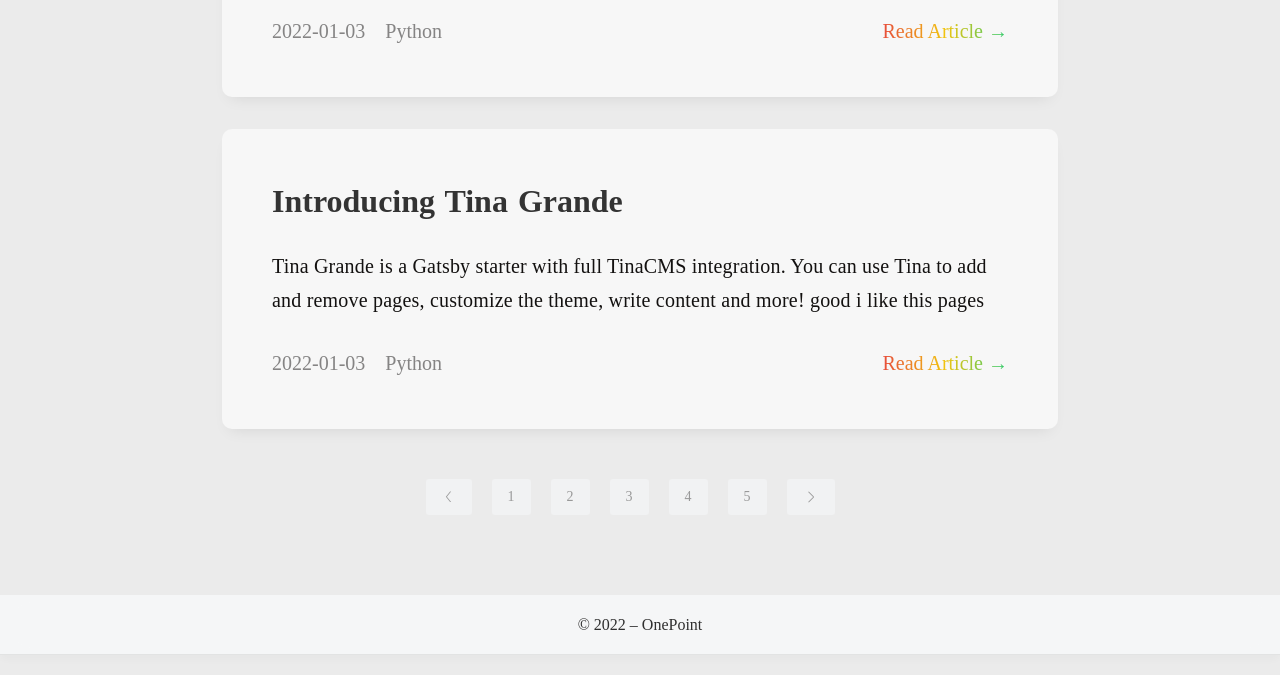
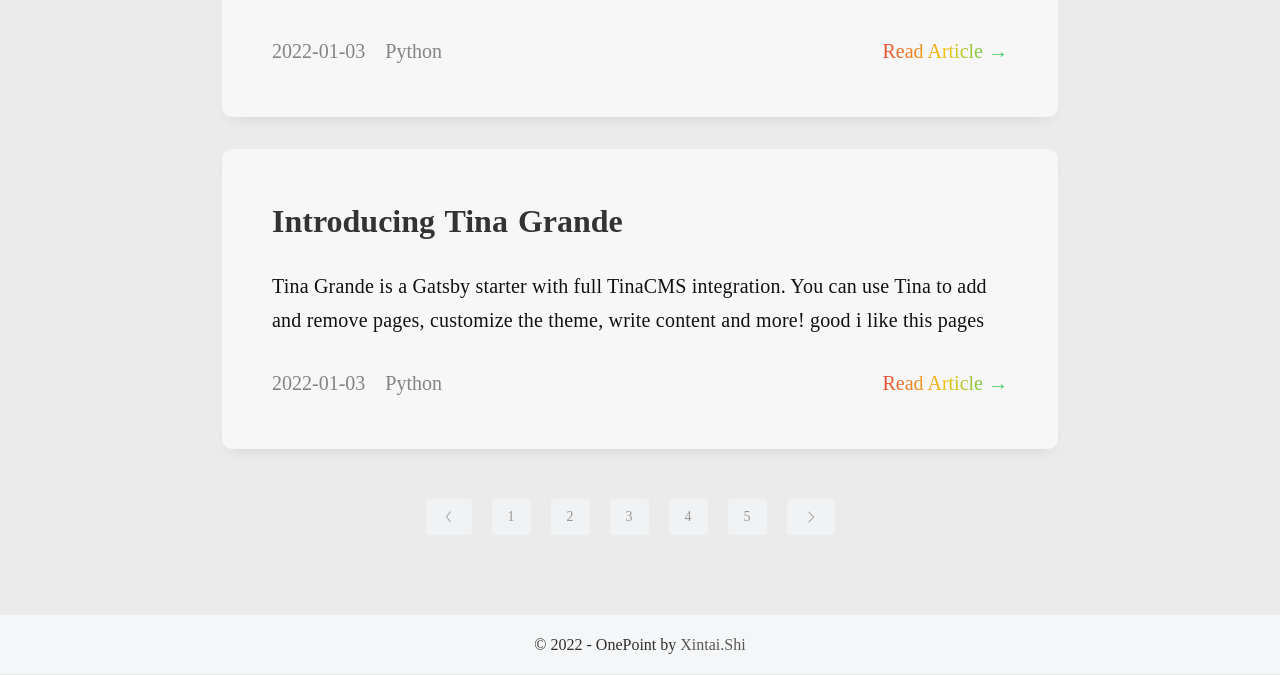
Before and after one commit to onepoint-vip/blog, a plain HTML site: page index.html in a window 1280 px wide. Shown: the part 635-1310 px from the top of the page. Drawn offline with Linux system fonts and the light colour scheme.

Commit message:
modify footer content

```diff
--- a/css/index.css
+++ b/css/index.css
@@ -149,8 +149,8 @@
     background-image: linear-gradient(to right, #e74c3c, #f1c40f, #2ecc71);
 }
 
-.article-list {
-    margin-top: 40px;
+.content {
+    margin-top: 60px;
     height: auto;
     padding: 0 30px;
 }
--- a/index.html
+++ b/index.html
@@ -5,7 +5,7 @@
     <meta http-equiv="X-UA-Compatible" content="IE=edge" />
     <meta name="viewport" content="width=device-width, initial-scale=1.0" />
     <link rel="stylesheet" href="./css/index.css" />
-    <title>one point</title>
+    <title>OnePoint</title>
   </head>
   <body>
     <header>
@@ -37,7 +37,7 @@
       <div class="progress-bar"></div>
     </header>
 
-    <main class="article-list wrapper">
+    <main class="content wrapper">
       <div class="card">
         <div class="card-header">
           <h1>
@@ -130,7 +130,7 @@
     </div>
 
     <footer>
-      <span>© 2022 – OnePoint</span>
+      <span>© 2022 - OnePoint by <a>Xintai.Shi</a></span>
     </footer>
   </body>
 </html>
```
